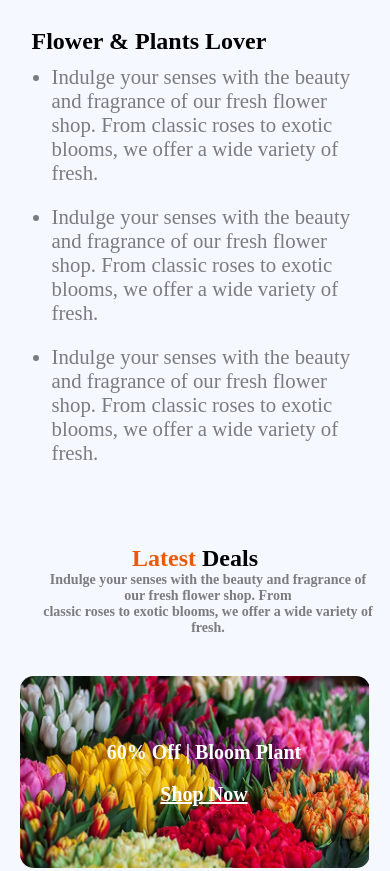
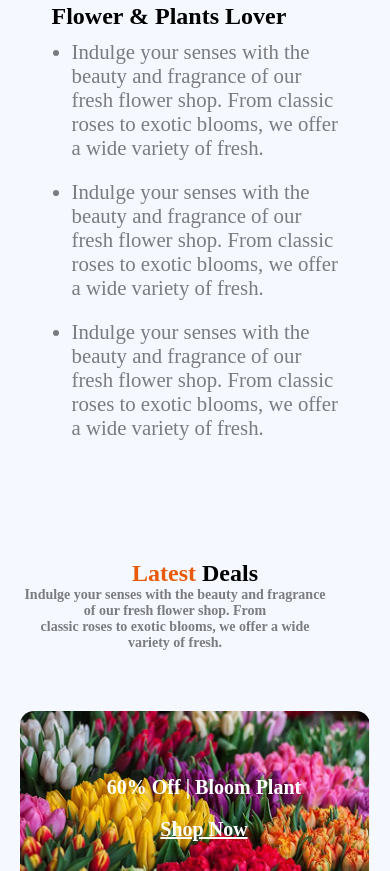
Before and after one commit to Rohan-islam-dev/flower-shop-error-fix, a plain HTML site: page index.html in a window 390 px wide. Shown: the part 3182-4053 px from the top of the page. Drawn offline with Linux system fonts and the light colour scheme.

Commit message:
adde plant banner padding

```diff
--- a/style.css
+++ b/style.css
@@ -199,7 +199,7 @@ img {
   font-size: 1.3rem;
   font-weight: 400;
   max-width: 888px;
-  margin-left: 10px;
+
 
 }
 
@@ -380,6 +380,7 @@ footer {
     flex-direction: column;
     width: 361px;
     margin-top: 41px;
+    padding: 20px;
   }
   .plant-banner-title br {
     display: none;
@@ -401,6 +402,10 @@ footer {
   .latest-deals{
     margin-top: 50px;
   }
+  .latest-deal-top{
+    padding: 20px;
+
+  }
   .deal-title {
     font-size: 1.5rem;
     font-weight: bold;
@@ -408,8 +413,9 @@ footer {
   .deal-description {
     font-size: 14px;
     font-weight: 700;
-    width: 336px;
-    margin-left: 40px;
+    width: 310px;
+    /* margin-left: 40px; */
+
   }
   .deal-parent {
     flex-direction: column;
```
